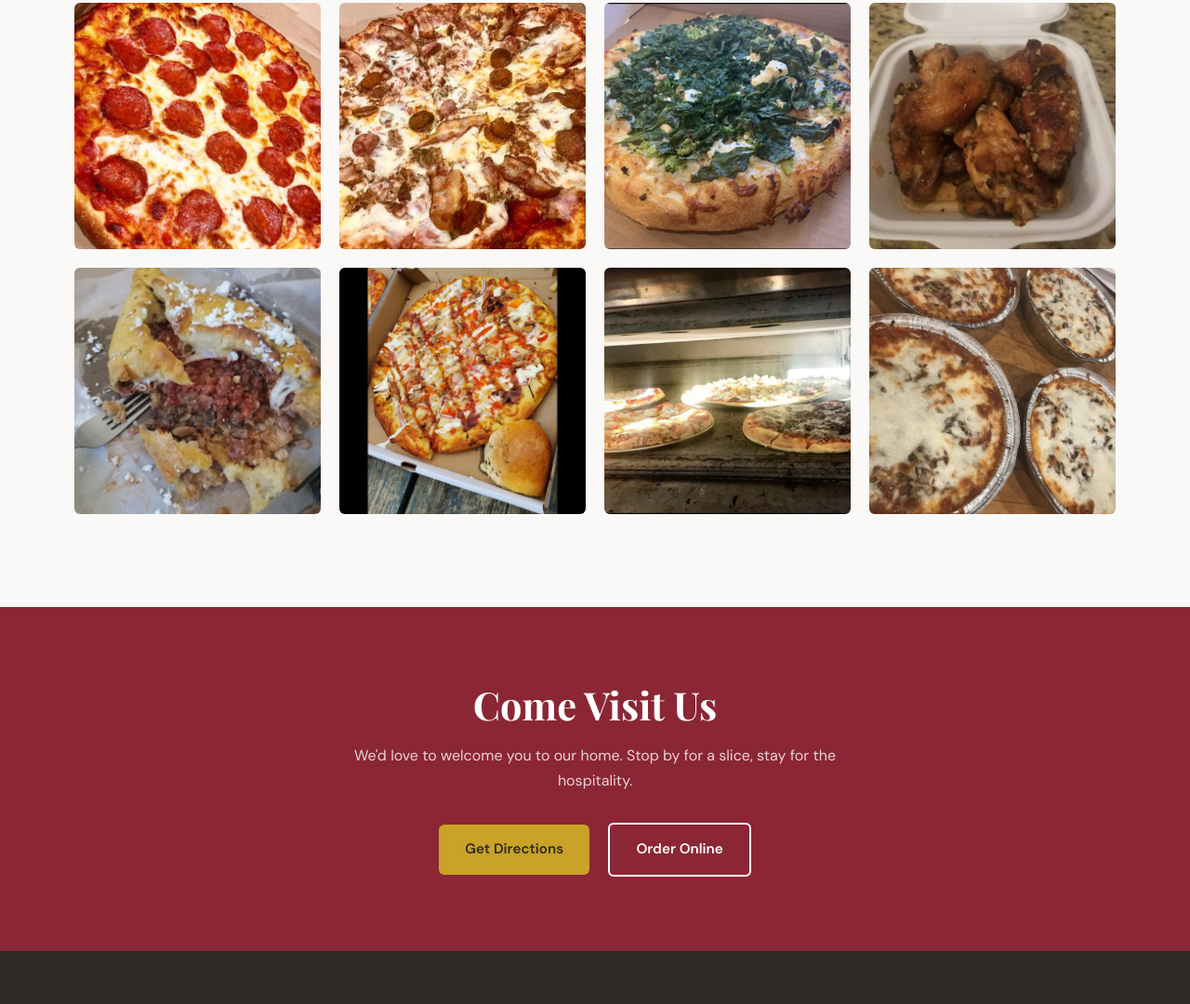
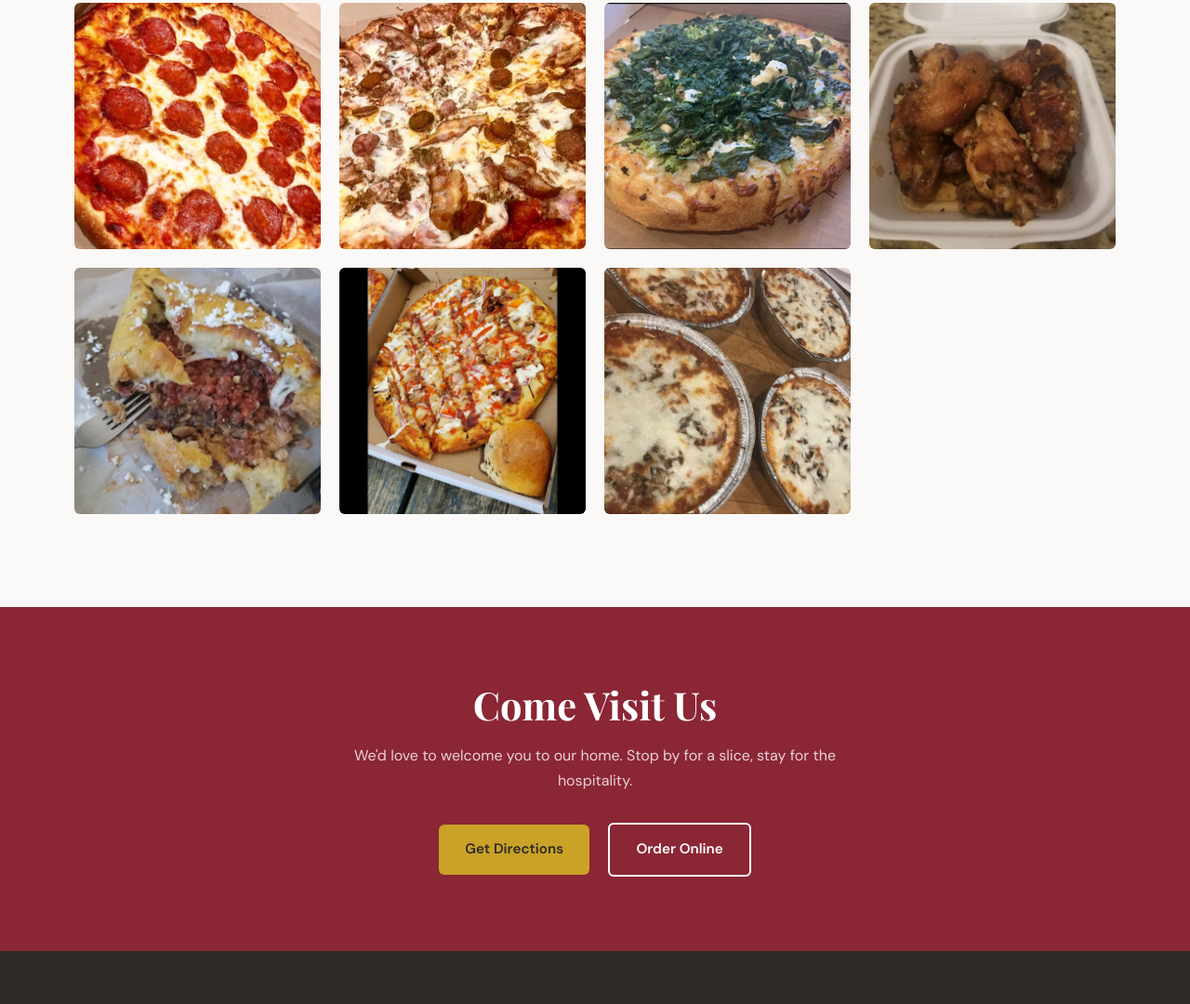
Before and after one commit to simcoedigitalboost-web/Tops, a plain HTML site: page about.html in a window 1280 px wide. Shown: the part 3381-4461 px from the top of the page at 93% size. Drawn offline with nearby package versions, Linux system fonts and the light colour scheme.

Commit message:
Add files via upload

```diff
--- a/about.html
+++ b/about.html
@@ -178,9 +178,6 @@
                     <img src="images/specialty.jpg" alt="Specialty pizza">
                 </div>
                 <div class="gallery-item">
-                    <img src="images/pasta.jpg" alt="Baked pasta">
-                </div>
-                <div class="gallery-item">
                     <img src="images/pepperoni-rolls.jpg" alt="Pepperoni rolls">
                 </div>
             </div>
```
